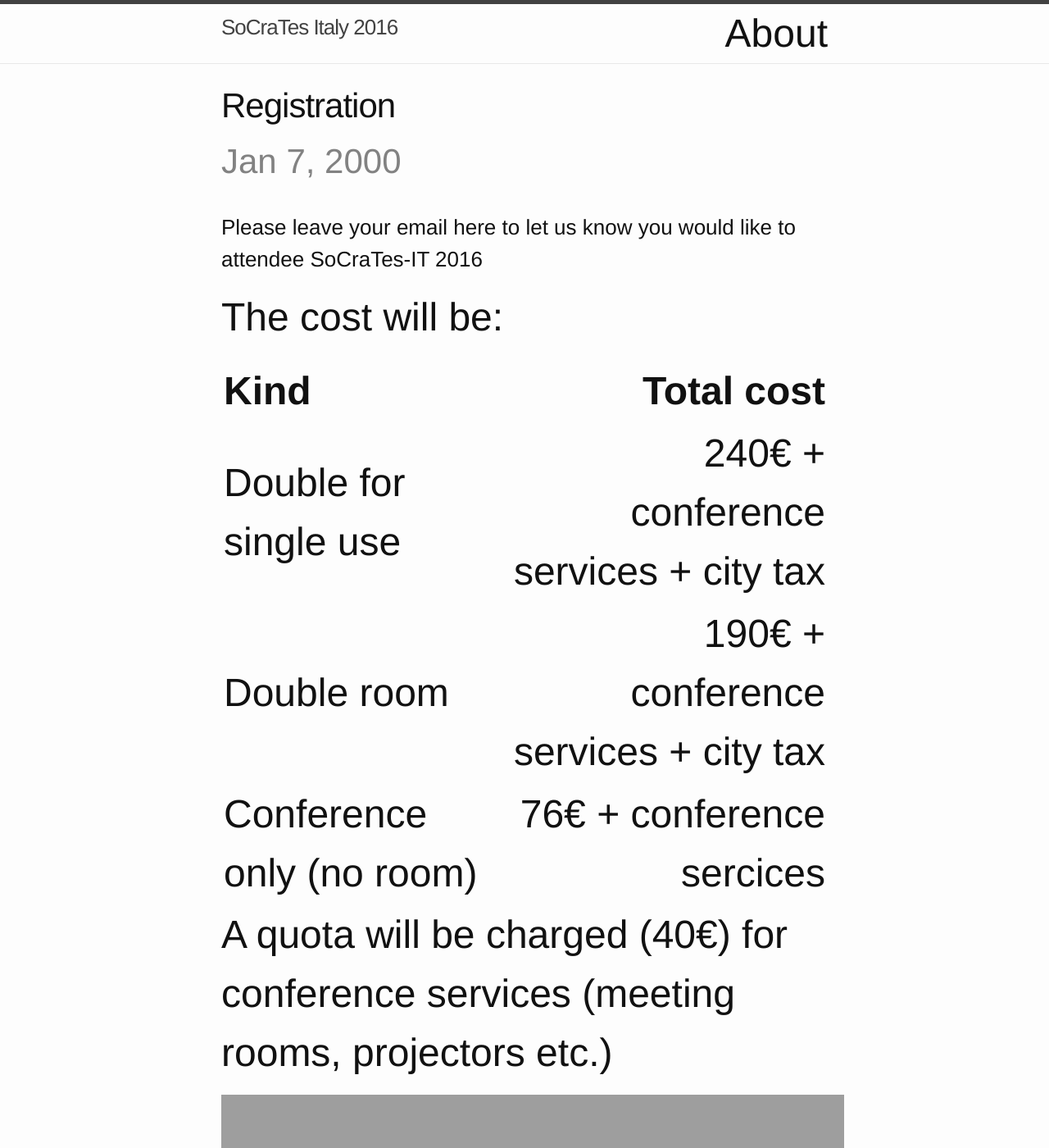
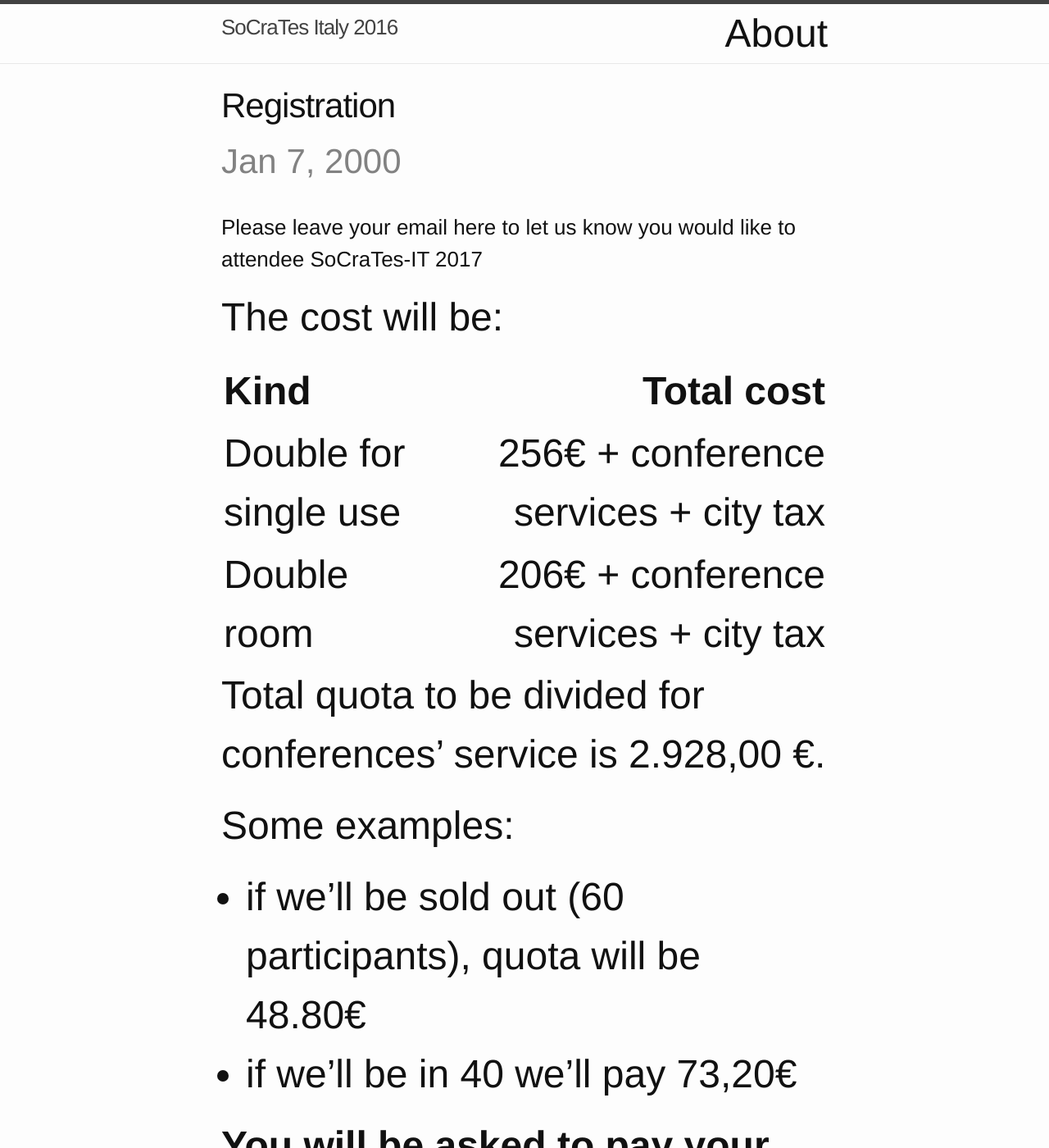
Before and after one commit to socrates-it/socrates-it.github.io, a Jekyll site: the page built from _posts/2000-01-07-registration.md, in a window 1280 px wide and 1400 px high. Shown: the whole window at 82% size. Built offline with Jekyll 4.4.1, drawn with Linux system fonts in a browser that asks for light colours; our own code applies the rules of GitHub Pages for plain Markdown files; some of the changed text lies outside the part shown; grey boxes are pictures that could not be loaded.

Commit message:
2017 version

```diff
--- a/_posts/2000-01-07-registration.md
+++ b/_posts/2000-01-07-registration.md
@@ -4,18 +4,23 @@ bg: socratesblue
 color: white
 fa-icon: edit
 ---
-### Please leave your email here to let us know you would like to attendee  SoCraTes-IT 2016
+### Please leave your email here to let us know you would like to attendee  SoCraTes-IT 2017
 
 The cost will be:
 
 
 | **Kind**                 | **Total cost**                             |
 |:-------------------------|-------------------------------------------:|
-| Double for single use    | 240&euro; + conference services + city tax |
-| Double room              | 190&euro; + conference services + city tax |
-| Conference only (no room)| 76&euro;  + conference sercices            |
+| Double for single use    | 256&euro; + conference services + city tax |
+| Double room              | 206&euro; + conference services + city tax |
 
 
-A quota will be charged (40&euro;) for conference services (meeting rooms, projectors etc.)
+Total quota to be divided for conferences' service is 2.928,00 &euro;.
 
-<iframe src="https://docs.google.com/forms/d/1X683d-yJaJU6kaQjeJGS4fM6N_IgWs9zcGuzhkverLg/viewform?embedded=true" width="760" height="500" frameborder="0" marginheight="0" marginwidth="0">Caricamento in corso...</iframe>
+Some examples:
+* if we'll be sold out (60 participants), quota will be 48.80&euro;
+* if we'll be in 40 we'll pay 73,20&euro;
+
+**You will be asked to pay your quota at the checkout.**
+
+<iframe src="https://docs.google.com/forms/d/1PSbzcILFzQX1fqIWtaM5o9Cq1hIKOAGEPQwJE5t7Qjk/viewform?embedded=true" width="760" height="500" frameborder="0" marginheight="0" marginwidth="0">Loading...</iframe>
```
Also changed, not shown: _posts/2000-01-01-intro.md (+4 -4 lines), img/SoCraTesWappen_2017.png (added).
